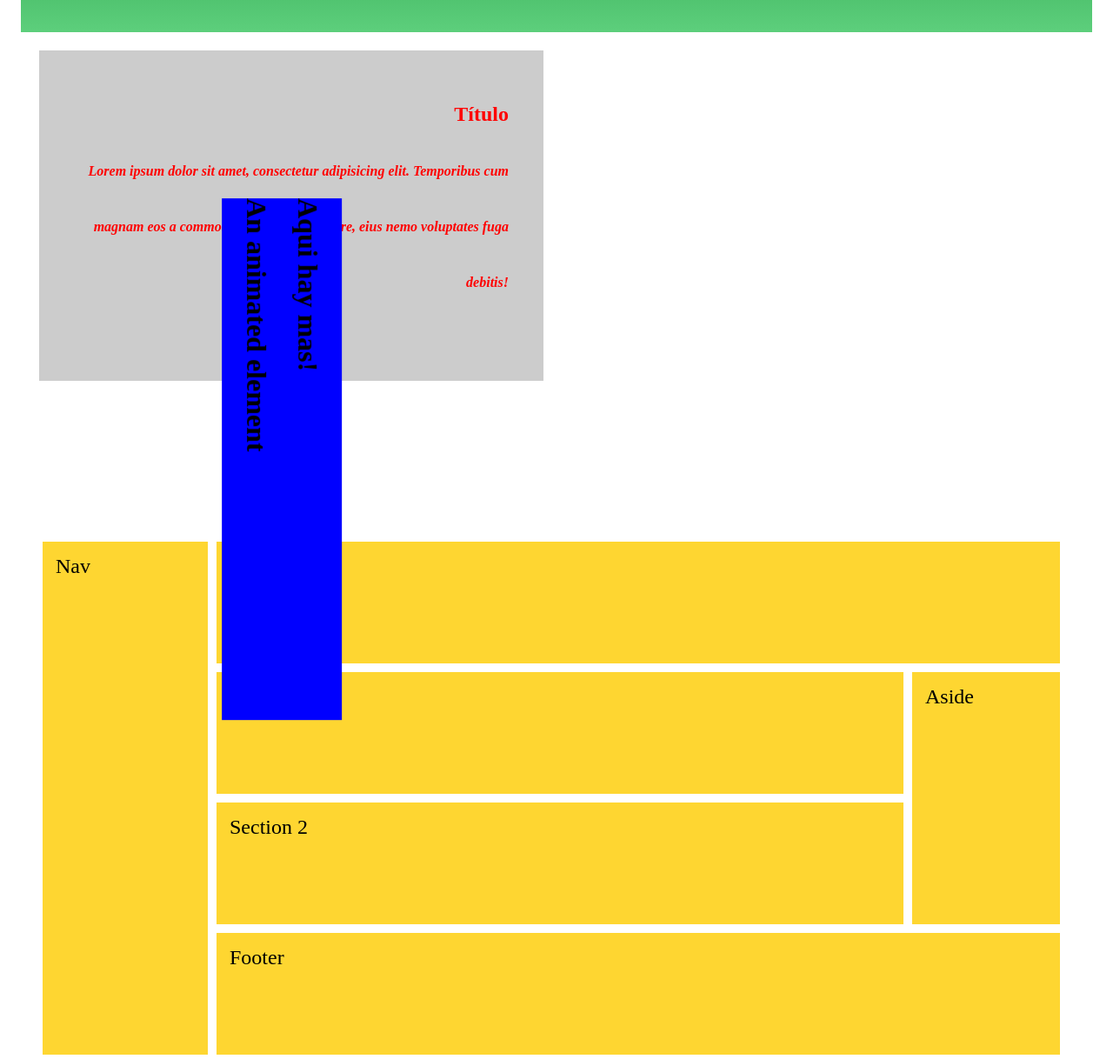
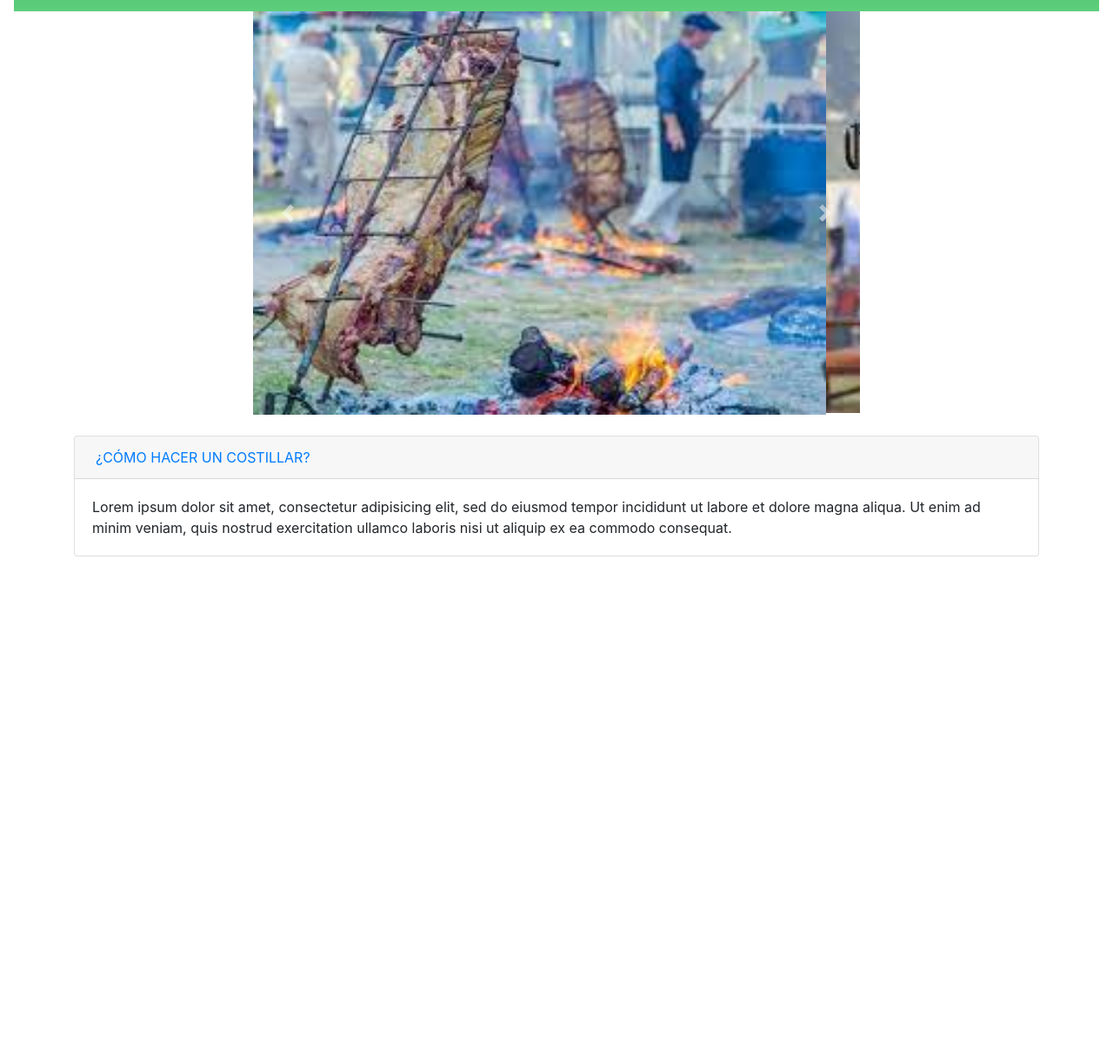
Before and after one commit to pablo092/GastronomiaHervida, a plain HTML site: page asador.html in a window 1280 px wide. Shown: the part 122-1340 px from the top of the page at 87% size. After the commit the page ends 858 px from the top, so only its background shows below. Drawn offline with nearby package versions, Linux system fonts and the light colour scheme.

Commit message:
Clase 13

```diff
--- a/asador.html
+++ b/asador.html
@@ -6,7 +6,7 @@
     <meta name="viewport" content="width=device-width, initial-scale=1.0">
     <title>Asador</title>
     <link rel="stylesheet" href="estilos.css" />
-    <link rel="stylesheet" href="https://cdnjs.cloudflare.com/ajax/libs/animate.css/4.1.1/animate.min.css"/>
+    <link rel="stylesheet" href="https://stackpath.bootstrapcdn.com/bootstrap/4.5.2/css/bootstrap.min.css" integrity="sha384-JcKb8q3iqJ61gNV9KGb8thSsNjpSL0n8PARn9HuZOnIxN0hoP+VmmDGMN5t9UJ0Z" crossorigin="anonymous">
 </head>
 <body>
     <header>
@@ -30,29 +30,49 @@
             </ul>
         </nav>
     </header>
-    <section>
-		<article>
-			<h2 class= "tituloRojo" >Título</h2>
-			<p class="formatoItalica"> Lorem ipsum dolor sit amet, consectetur adipisicing elit. Temporibus cum magnam eos a commodi, sequi possimus iure, eius nemo voluptates fuga debitis!
-			</p>
-		</article>
-	</section>
+    <div id="carouselExampleControls" class="carousel slide col-md-7 container" data-ride="carousel">
+		<div class="carousel-inner">
+			<div class="carousel-item active">
+		    	<img class="d-block w-100" src="media/carousel/costillar.jpeg" alt="First slide">
+		  	</div>
+		  	<div class="carousel-item">
+		    	<img class="d-block w-100" src="media/carousel/costillar2.jpeg" alt="Second slide">
+		  	</div>
+		  	<div class="carousel-item">
+		    	<img class="d-block w-100" src="media/carousel/costillar3.jpeg" alt="Third slide">
+		  	</div>
+		</div>
+		<a class="carousel-control-prev" href="#carouselExampleControls" role="button" data-slide="prev">
+			<span class="carousel-control-prev-icon" aria-hidden="true"></span>
+			<span class="sr-only">Previous</span>
+		</a>
+		<a class="carousel-control-next" href="#carouselExampleControls" role="button" data-slide="next">
+			<span class="carousel-control-next-icon" aria-hidden="true"></span>
+			<span class="sr-only">Next</span>
+		</a>
+	</div>
+    <br>
+	<div id="accordion" class="container">
+	    <div class="card">
+	      <div class="card-header">
+	        <a class="card-link" data-toggle="collapse" href="#collapseOne">
+	          ¿Cómo hacer un costillar?
+	        </a>
+	      </div>
+	      <div id="collapseOne" class="collapse show" data-parent="#accordion">
+	        <div class="card-body">
+	          Lorem ipsum dolor sit amet, consectetur adipisicing elit, sed do eiusmod tempor incididunt ut labore et dolore magna aliqua. Ut enim ad minim veniam, quis nostrud exercitation ullamco laboris nisi ut aliquip ex ea commodo consequat.
+	        </div>
+	      </div>
+	    </div>
+	  </div>
 
-    <div id="caja" >
-        <h1 class="animate__animated animate__fadeInDown">Aqui hay mas!</h1>
-        <div>
-
-        </div>
-        <h1 class="animate__animated animate__bounce">An animated element</h1>
-    </div>
-
-    <section class="grid">
-        <div class="item1">Nav</div>
-        <div class="item2">Header</div>
-        <div class="item3">Section 1</div>
-        <div class="item4">Aside</div>
-        <div class="item5">Section 2</div>
-        <div class="item6">Footer</div>
-    </section>
+	<br>
+	<br>
+	<br>
+	<br>
+	<script src="https://code.jquery.com/jquery-3.5.1.slim.min.js" integrity="sha384-DfXdz2htPH0lsSSs5nCTpuj/zy4C+OGpamoFVy38MVBnE+IbbVYUew+OrCXaRkfj" crossorigin="anonymous"></script>
+	<script src="https://cdn.jsdelivr.net/npm/popper.js@1.16.1/dist/umd/popper.min.js" integrity="sha384-9/reFTGAW83EW2RDu2S0VKaIzap3H66lZH81PoYlFhbGU+6BZp6G7niu735Sk7lN" crossorigin="anonymous"></script>
+	<script src="https://stackpath.bootstrapcdn.com/bootstrap/4.5.2/js/bootstrap.min.js" integrity="sha384-B4gt1jrGC7Jh4AgTPSdUtOBvfO8shuf57BaghqFfPlYxofvL8/KUEfYiJOMMV+rV" crossorigin="anonymous"></script>
 </body>
 </html>
```
Also changed, not shown: media/asado.jpeg (added), media/carousel/costillar.jpeg (added), media/carousel/costillar2.jpeg (added), media/carousel/costillar3.jpeg (added).
